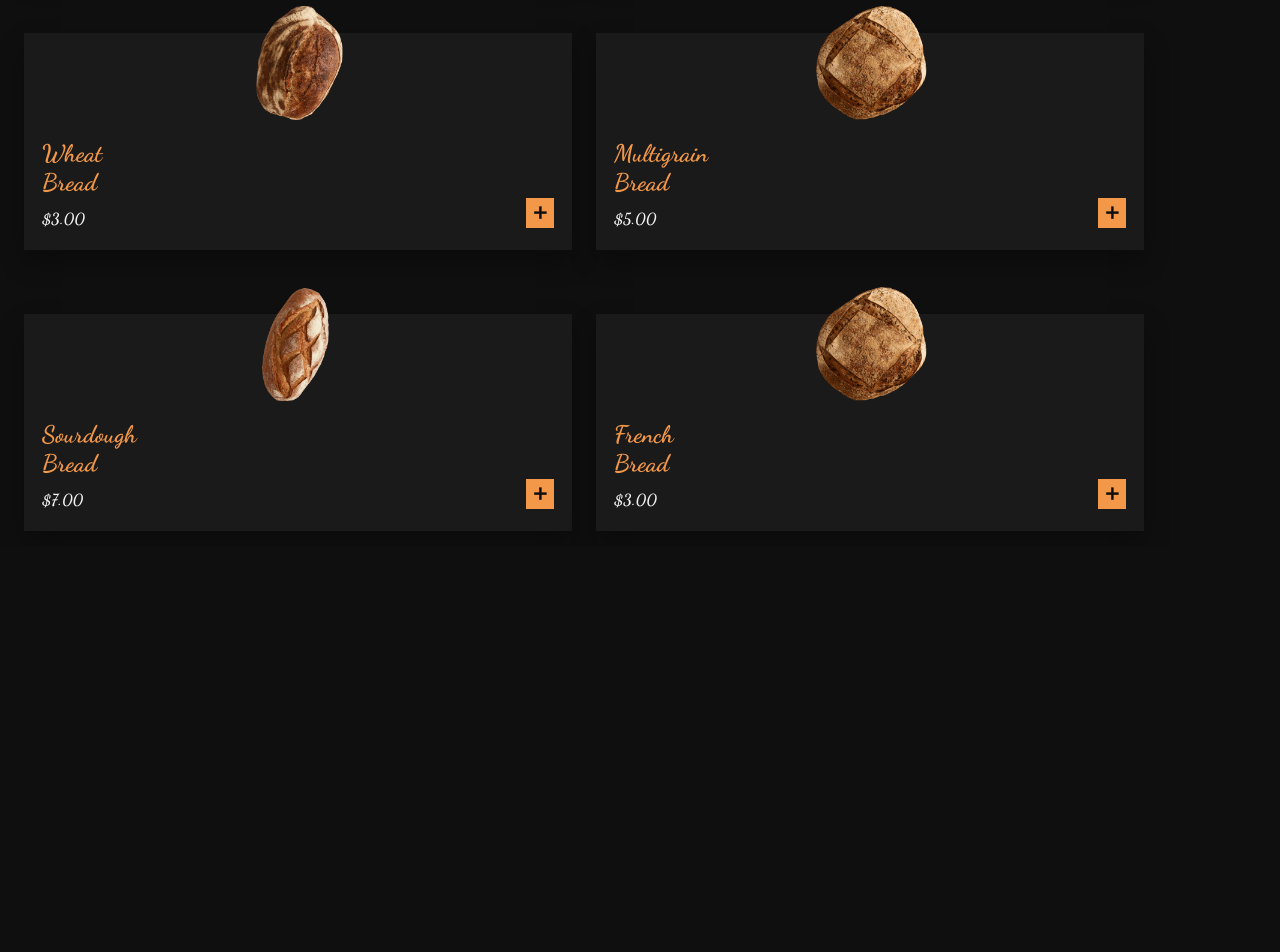
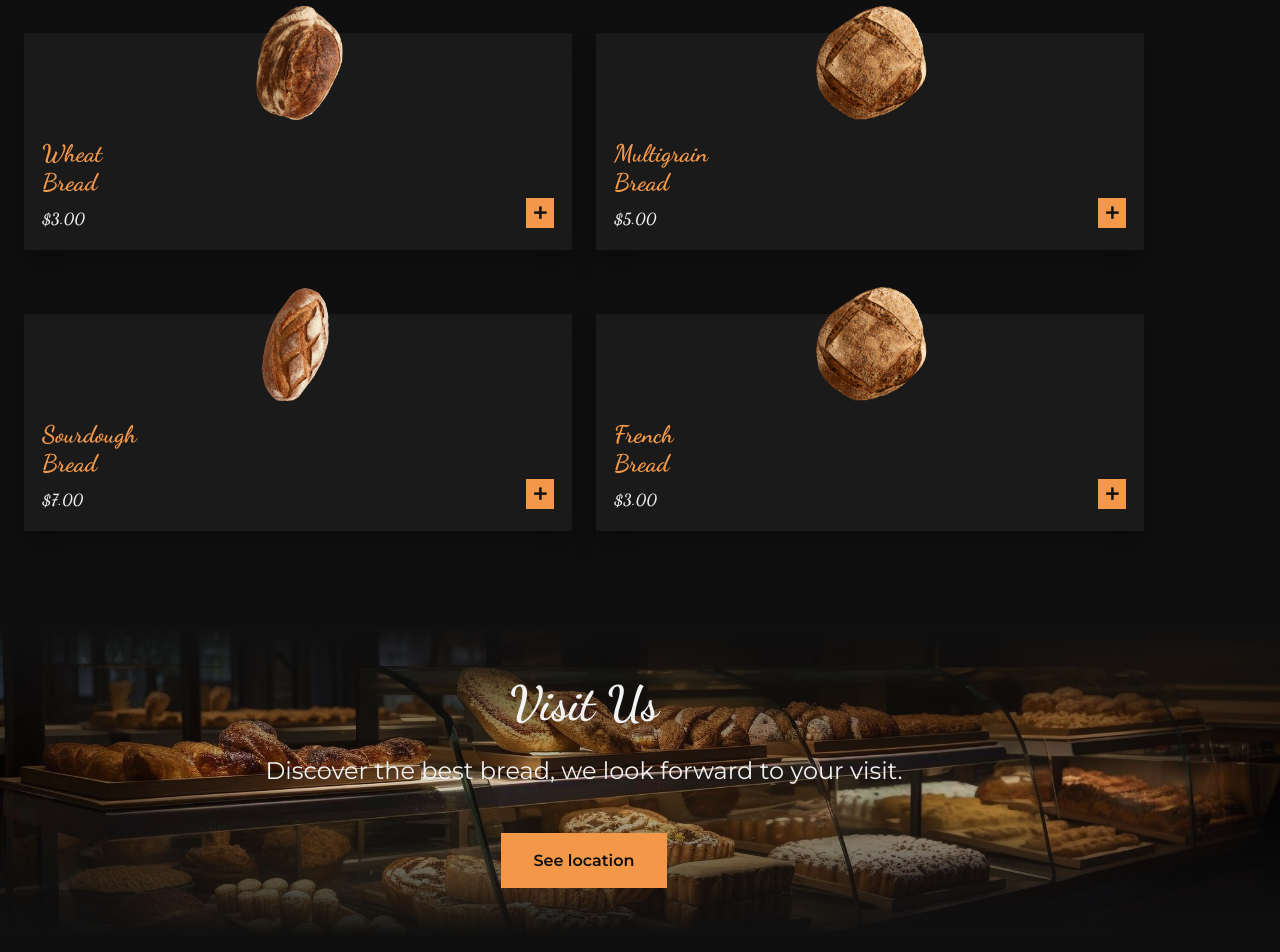
Before and after one commit to martincxx/responsive-bakery, a plain HTML site: page index.html in a window 1280 px wide. Shown: the part 2818-3770 px from the top of the page. Before the commit the page ends 3365 px from the top, so only its background shows below. Drawn offline with nearby package versions, Linux system fonts and the light colour scheme.

Commit message:
Add Visit us section

```diff
--- a/assets/css/styles.css
+++ b/assets/css/styles.css
@@ -472,3 +472,44 @@ img {
 .favorite__card:hover {
   border-color: var(--first-color);
 }
+
+/* VISIT */
+
+.visit__container {
+  position: relative;
+  padding-block: 3rem;
+}
+
+.visit__bg,
+.visit__shadow {
+  position: absolute;
+  top: 0;
+  left: 0;
+  width: 100%;
+  height: 100%;
+  z-index: -1;
+}
+
+.visit__bg {
+  object-fit: cover;
+  object-position: center;
+}
+
+.visit__shadow {
+  background: linear-gradient(
+    180deg,
+    hsl(0, 0%, 6%) 0%,
+    hsla(0, 0%, 4%, 0.1) 50%,
+    hsl(0, 0%, 6%) 100%
+  );
+}
+
+.visit__data {
+  text-align: center;
+}
+
+.visit__description {
+  font-size: var(--h2-font-size);
+  color: var(--title-color);
+  margin-bottom: 3rem;
+}
--- a/index.html
+++ b/index.html
@@ -295,6 +295,25 @@
           </article>
         </div>
       </section>
+
+      <!-- VISIT -->
+
+      <section class="visit section" id="visit">
+        <div class="visit__container">
+          <img src="assets/img/visit-bg.jpg" alt="bg image" class="visit__bg" />
+          <div class="visit__shadow"></div>
+
+          <div class="visit__content container grid">
+            <div class="visit__data">
+              <h2 class="section__title">Visit Us</h2>
+              <p class="visit__description">
+                Discover the best bread, we look forward to your visit.
+              </p>
+              <a href="#" class="button">See location</a>
+            </div>
+          </div>
+        </div>
+      </section>
     </main>
     <!--=============== MAIN JS ===============-->
     <script src="assets/js/main.js"></script>
```
